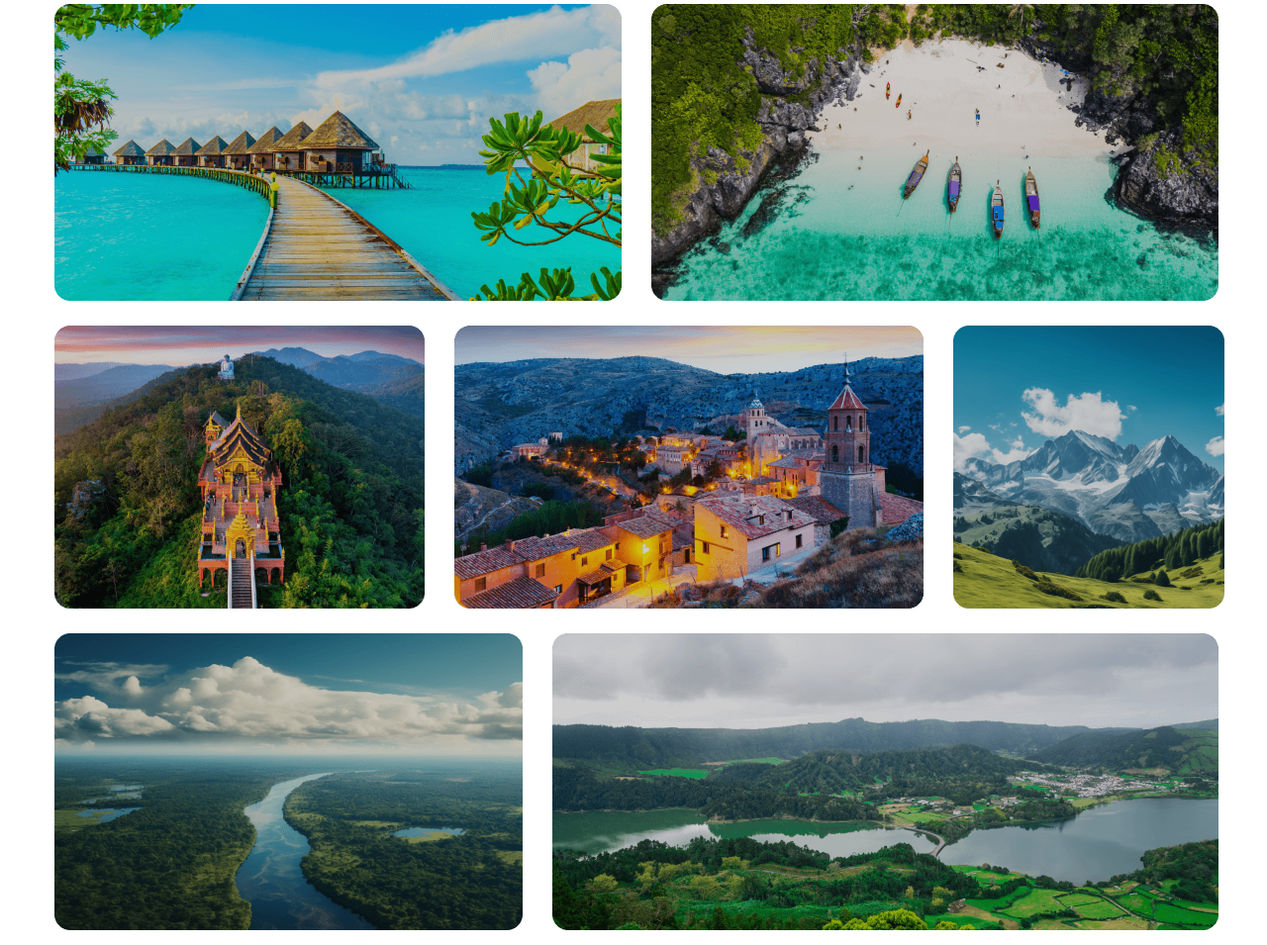
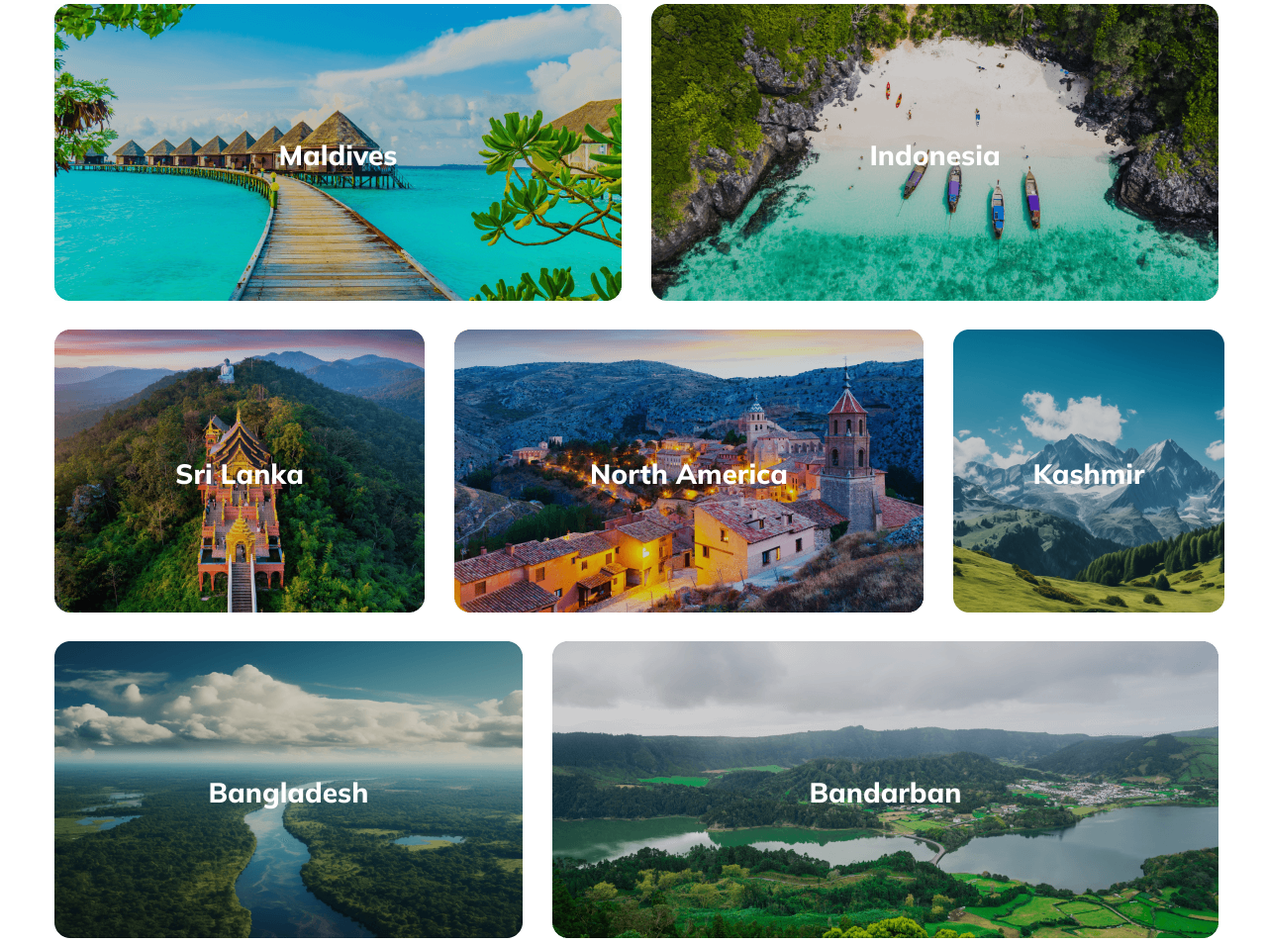
Before and after one commit to tahfeezmizan/comfort-travel-ass-2, a plain HTML site: page index.html in a window 1280 px wide. Shown: the part 1621-2576 px from the top of the page at 99% size. Drawn offline with nearby package versions, Linux system fonts and the light colour scheme.

Commit message:
destination image overlay design done

```diff
--- a/index.html
+++ b/index.html
@@ -100,18 +100,38 @@
 
                     <div class="destination-content">
                         <div class="image-1">
-
+                            <div class="img-overlay">
                                 <img src="Images/Rectangle 5.png" alt="">
+                                <p class="overlay-text">Maldives</p>
+                            </div>
+                            <div class="img-overlay">
                                 <img src="Images/Rectangle 8.png" alt="">
+                                <p class="overlay-text">Indonesia</p>
+                            </div>
                         </div>
                         <div class="image-2">
+                            <div class="img-overlay">
                                 <img src="Images/Rectangle 6.png" alt="">
+                                <p class="overlay-text">Sri Lanka</p>
+                            </div>
+                            <div class="img-overlay">
                                 <img src="Images/Rectangle 7.png" alt="">
+                                <p class="overlay-text">North America</p>
+                            </div>
+                            <div class="img-overlay">
                                 <img src="Images/Rectangle 9.png" alt="">
+                                <p class="overlay-text">Kashmir</p>
+                            </div>
                         </div>
                         <div class="image-3">
+                            <div class="img-overlay">
                                 <img src="Images/Rectangle 11.png" alt="">
+                                <p class="overlay-text">Bangladesh</p>
+                            </div>
+                            <div class="img-overlay">
                                 <img src="Images/Rectangle 10.png" alt="">
+                                <p class="overlay-text">Bandarban</p>
+                            </div>
                         </div>
                     </div>
                 </div>
--- a/style.css
+++ b/style.css
@@ -285,6 +285,22 @@ input[type="submit"] {
 .choose-us-text,
 .deals-discounts-text {
     padding: 0 16rem;
+}
+
+.img-overlay {
+    position: relative;
+}
+
+.overlay-text {
+    position: absolute;
+    top: 50%;
+    left: 50%;
+    transform: translate(-50%, -50%);
+    z-index: 54;
+    color: var(--white-01);
+    text-align: center;
+    font-size: 28px;
+    font-weight: var(--title-font-weight);
 }
 
 /* Your Destination style end here  */
```
Lines whose indentation alone changed are shown as unchanged.
